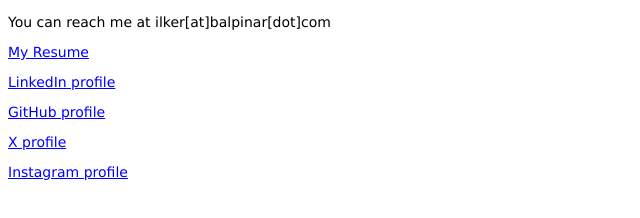
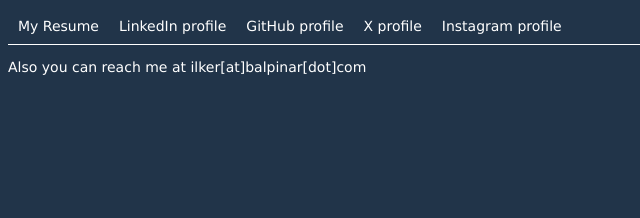
Before and after one commit to ibalpinar/ilker.github.io, a plain HTML site: page index.html in a window 1280 px wide. Shown: the whole page, without its empty margins (0-640 px from the left). Drawn offline with Linux system fonts and the light colour scheme.

Commit message:
Add new index style

```diff
--- a/css/style.css
+++ b/css/style.css
@@ -1,11 +1,25 @@
 body{
    font: 14px Verdana, sans-serif;
+   background-color: #213449;
+   color: white;
 }
 
-a {
-   color: blue;
+.menu{
+   display: flex;
+   border-bottom: 1px solid white;
 }
 
-a:hover {
-   color: red;
+.menu div{
+   display: flex;
+   float: left;
+   padding: 10px;
 }
+
+.menu div a {
+   text-decoration: none;
+   color: white;
+}
+
+.menu div a:hover {
+   text-decoration: underline;
+}
--- a/index.html
+++ b/index.html
@@ -32,11 +32,13 @@
       <!-- Google Tag Manager (noscript) -->
       <noscript><iframe src="https://www.googletagmanager.com/ns.html?id=GTM-5NWFG9HB" height="0" width="0" style="display:none;visibility:hidden"></iframe></noscript>
       <!-- End Google Tag Manager (noscript) -->
-      <p>You can reach me at ilker[at]balpinar[dot]com</p>
-      <p><a href="./resume/">My Resume</p>
-      <p><a href="https://www.linkedin.com/in/ibalpinar" target="_blank">LinkedIn profile</p>
-      <p><a href="https://www.github.com/ibalpinar" target="_blank">GitHub profile</p>
-      <p><a href="https://www.x.com/ibalpinar" target="_blank">X profile</p>
-      <p><a href="https://www.instagram.com/ibalpinar" target="_blank">Instagram profile</p>
+      <div class="menu">
+         <div><a href="./resume/">My Resume</a></div>
+         <div><a href="https://www.linkedin.com/in/ibalpinar" target="_blank">LinkedIn profile</a></div>
+         <div><a href="https://www.github.com/ibalpinar" target="_blank">GitHub profile</a></div>
+         <div><a href="https://www.x.com/ibalpinar" target="_blank">X profile</a></div>
+         <div><a href="https://www.instagram.com/ibalpinar" target="_blank">Instagram profile</a></div>
+      </div>
+      <p>Also you can reach me at ilker[at]balpinar[dot]com</p>
    </body>
 </html>
```
